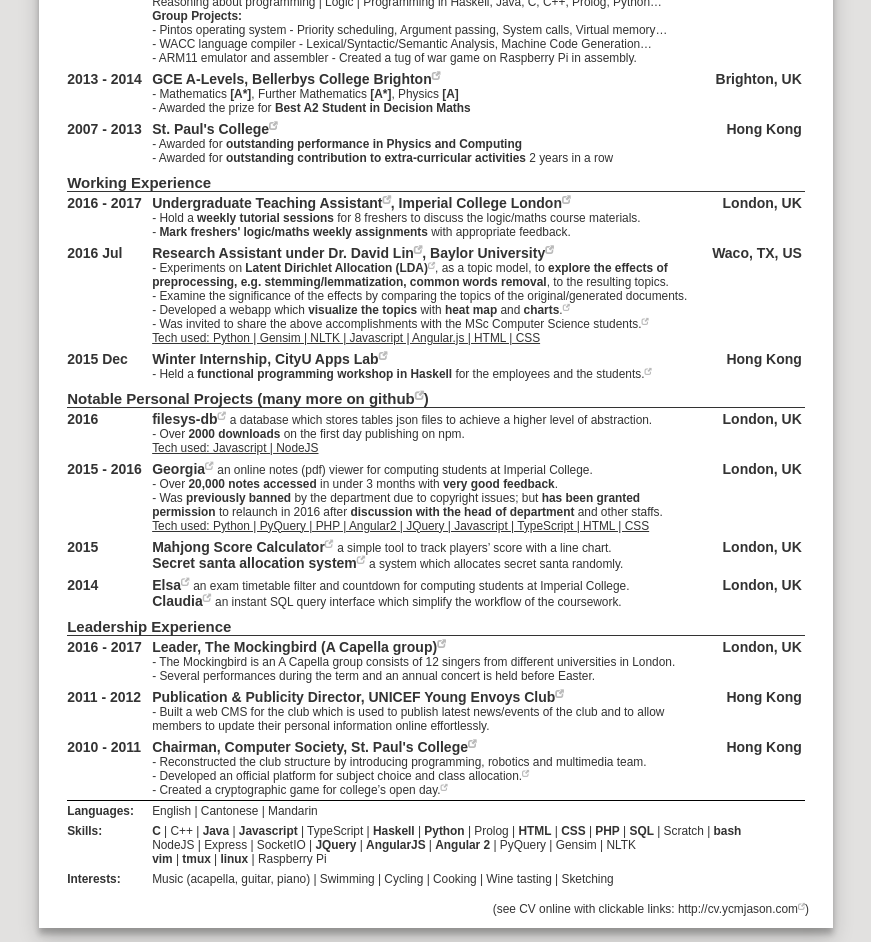
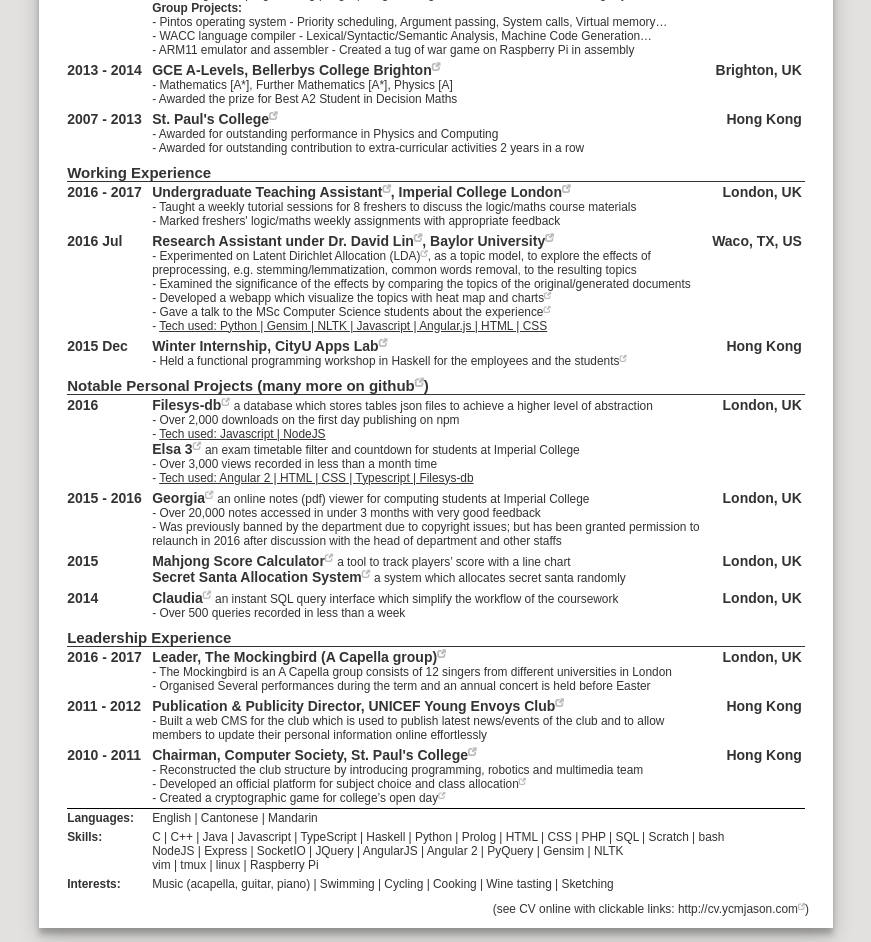
Before and after one commit to ycmjason/curriculum-vitae, a website: page public/index.html in a window 1280 px wide. Shown: the part 190-1132 px from the top of the page, without its empty margins (204-1075 px from the left). Drawn offline with nearby package versions, Linux system fonts and the light colour scheme.

Commit message:
fixed various words and spacing

```diff
--- a/public/css/cv.css
+++ b/public/css/cv.css
@@ -1,7 +1,7 @@
 .cv{
   margin-top: 0.5em;
   margin-bottom: 1em;
-  padding: 1.5em 2em;
+  padding: 1em 2em;
   font-size: 14px;
   line-height: normal;
 }
@@ -41,7 +41,7 @@
 
 .cv main table td{
   vertical-align: top;
-  padding: 3px 3px 3px 0;
+  padding: 2px 3px 3px 0;
 }
 
 .cv main table tr.other{
--- a/public/index.html
+++ b/public/index.html
@@ -38,14 +38,14 @@
               <b>BEng Computer Science, <a href="http://www.imperial.ac.uk/">Imperial College London</a></b>
               <small>
                 <ul>
-                  <li>1st class in year 1 and 2 with average mark 77%. Expected 1st class honours.</li>
+                  <li>1st class in year 1 and 2 with average mark 77%. Expected 1st class honours</li>
                 </ul>
                 <b>Courses:</b> Computer Vision | Type Systems for Programming Languages | Information and Coding Theory | Networks | Compilers | Operating system | Databases | A.I. | Hardware | Maths Methods | Reasoning about programming | Logic | Programming in Haskell, Java, C, C++, Prolog, Python…<br>
                 <b>Group Projects:</b>
                 <ul>
                   <li>Pintos operating system - Priority scheduling, Argument passing, System calls, Virtual memory…</li>
                   <li>WACC language compiler - Lexical/Syntactic/Semantic Analysis, Machine Code Generation…</li>
-                  <li>ARM11 emulator and assembler - Created a tug of war game on Raspberry Pi in assembly.</li>
+                  <li>ARM11 emulator and assembler - Created a tug of war game on Raspberry Pi in assembly</li>
                 </ul>
               </small>
             </td>
@@ -57,8 +57,8 @@
               <b>GCE A-Levels, <a href="http://www.bellerbys.com/locations/brighton">Bellerbys College Brighton</a></b>
               <small>
                 <ul>
-                  <li>Mathematics <b>[A*]</b>, Further Mathematics <b>[A*]</b>, Physics <b>[A]</b></li>
-                  <li>Awarded the prize for <b>Best A2 Student in Decision Maths</b></li>
+                  <li>Mathematics [A*], Further Mathematics [A*], Physics [A]</li>
+                  <li>Awarded the prize for Best A2 Student in Decision Maths</li>
                 </ul>
               </small>
             </td>
@@ -70,8 +70,8 @@
               <b><a href="http://www.spc.edu.hk">St. Paul's College</a></b>
               <small>
                 <ul>
-                  <li>Awarded for <b>outstanding performance in Physics and Computing</b></li>
-                  <li>Awarded for <b>outstanding contribution to extra-curricular activities</b> 2 years in a row</li>
+                  <li>Awarded for outstanding performance in Physics and Computing</li>
+                  <li>Awarded for outstanding contribution to extra-curricular activities 2 years in a row</li>
                 </ul>
               </small>
             </td>
@@ -88,8 +88,8 @@
               <b><a href="https://www.doc.ic.ac.uk/~mvalerae/firstyear/utas/utas.htm">Undergraduate Teaching Assistant</a>, <a href="http://www.imperial.ac.uk/">Imperial College London</a></b>
               <small>
                 <ul>
-                  <li>Hold a <b>weekly tutorial sessions</b> for 8 freshers to discuss the logic/maths course materials.</li>
-                  <li><b>Mark freshers' logic/maths weekly assignments</b> with appropriate feedback.</li>
+                  <li>Taught a weekly tutorial sessions for 8 freshers to discuss the logic/maths course materials</li>
+                  <li>Marked freshers' logic/maths weekly assignments with appropriate feedback</li>
                 </ul>
               </small>
             </td>
@@ -101,12 +101,12 @@
               <b>Research Assistant under <a href="http://www.ecs.baylor.edu/index.php?id=867332">Dr. David Lin</a>, <a href="http://www.baylor.edu/">Baylor University</a></b>
               <small>
                 <ul>
-                  <li>Experiments on <a href="https://en.wikipedia.org/wiki/Latent_Dirichlet_allocation"><b>Latent Dirichlet Allocation (LDA)</b></a>, as a topic model, to <b>explore the effects of preprocessing, e.g. stemming/lemmatization, common words removal</b>, to the resulting topics.</li>
-                  <li>Examine the significance of the effects by comparing the topics of the original/generated documents.</li>
-                  <li><a href="https://github.com/ycmjason/topic-visualisation">Developed a webapp which <b>visualize the topics</b> with <b>heat map</b> and <b>charts</b>.</a></li>
-                  <li><a href="https://docs.google.com/presentation/d/1gOqzw2jBK5JmMUaw6LyCmDPtl0NSPdRaoZYzbAmItBQ/edit?usp=sharing">Was invited to share the above accomplishments with the MSc Computer Science students.</a></li>
+                  <li>Experimented on <a href="https://en.wikipedia.org/wiki/Latent_Dirichlet_allocation">Latent Dirichlet Allocation (LDA)</a>, as a topic model, to explore the effects of preprocessing, e.g. stemming/lemmatization, common words removal, to the resulting topics</li>
+                  <li>Examined the significance of the effects by comparing the topics of the original/generated documents</li>
+                  <li><a href="https://github.com/ycmjason/topic-visualisation">Developed a webapp which visualize the topics with heat map and charts</a></li>
+                  <li><a href="https://docs.google.com/presentation/d/1gOqzw2jBK5JmMUaw6LyCmDPtl0NSPdRaoZYzbAmItBQ/edit?usp=sharing">Gave a talk to the MSc Computer Science students about the experience</a></li>
+                  <li><u>Tech used: Python | Gensim | NLTK | Javascript | Angular.js | HTML | CSS</u></li>
                 </ul>
-                <u>Tech used: Python | Gensim | NLTK | Javascript | Angular.js | HTML | CSS</u>
               </small>
             </td>
             <td>Waco, TX, US</td>
@@ -117,7 +117,7 @@
               <b>Winter Internship, <a href="http://appslab.hk/">CityU Apps Lab</a></b>
               <small>
                 <ul>
-                  <li><a href="https://github.com/ycmjason/haskell_workshop">Held a <b>functional programming workshop in Haskell</b> for the employees and the students.</a></li>
+                  <li><a href="https://github.com/ycmjason/haskell_workshop">Held a functional programming workshop in Haskell for the employees and the students</a></li>
                 </ul>
               </small>
             </td>
@@ -131,12 +131,19 @@
           <tr>
             <td>2016</td>
             <td>
-              <a href="https://www.npmjs.com/package/filesys-db"><b>filesys-db</b></a> <small>a database which stores tables json files to achieve a higher level of abstraction.</small>
+              <a href="https://www.npmjs.com/package/filesys-db"><b>Filesys-db</b></a> <small>a database which stores tables json files to achieve a higher level of abstraction</small>
               <small>
                 <ul>
-                  <li>Over <b>2000 downloads</b> on the first day publishing on npm.</li>
+                  <li>Over 2,000 downloads on the first day publishing on npm</li>
+                  <li><u>Tech used: Javascript | NodeJS</u></li>
                 </ul>
-                <u>Tech used: Javascript | NodeJS</u>
+              </small>
+              <a href="https://github.com/ycmjason/elsa3"><b>Elsa 3</b></a> <small>an exam timetable filter and countdown for students at Imperial College</small><br>
+              <small>
+                <ul>
+                  <li>Over 3,000 views recorded in less than a month time</li>
+                  <li><u>Tech used: Angular 2 | HTML | CSS | Typescript | Filesys-db</u></li>
+                </ul>
               </small>
             </td>
             <td>London, UK</td>
@@ -144,13 +151,12 @@
           <tr>
             <td>2015 - 2016</td>
             <td>
-              <a href="https://github.com/ycmjason/ic-Georgia"><b>Georgia</b></a> <small>an online notes (pdf) viewer for computing students at Imperial College.</small>
+              <a href="https://github.com/ycmjason/ic-Georgia"><b>Georgia</b></a> <small>an online notes (pdf) viewer for computing students at Imperial College</small>
               <small>
                 <ul>
-                  <li>Over <b>20,000 notes accessed</b> in under 3 months with <b>very good feedback</b>.</li>
-                  <li>Was <b>previously banned</b> by the department due to copyright issues; but <b>has been granted permission</b> to relaunch in 2016 after <b>discussion with the head of department</b> and other staffs.</li>
+                  <li>Over 20,000 notes accessed in under 3 months with very good feedback</li>
+                  <li>Was previously banned by the department due to copyright issues; but has been granted permission to relaunch in 2016 after discussion with the head of department and other staffs</li>
                 </ul>
-                <u>Tech used: Python | PyQuery | PHP | Angular2 | JQuery | Javascript | TypeScript | HTML | CSS</u>
               </small>
             </td>
             <td>London, UK</td>
@@ -158,16 +164,20 @@
           <tr>
             <td>2015</td>
             <td>
-              <a href="https://github.com/ycmjason/mahjongCalculator"><b>Mahjong Score Calculator</b></a> <small>a simple tool to track players’ score with a line chart.</small><br>
-              <a href="https://github.com/ycmjason/mbssas"><b>Secret santa allocation system</b></a> <small>a system which allocates secret santa randomly.</small><br>
+              <a href="https://github.com/ycmjason/mahjongCalculator"><b>Mahjong Score Calculator</b></a> <small>a tool to track players’ score with a line chart</small><br>
+              <a href="https://github.com/ycmjason/mbssas"><b>Secret Santa Allocation System</b></a> <small>a system which allocates secret santa randomly</small><br>
             </td>
             <td>London, UK</td>
           </tr>
           <tr>
             <td>2014</td>
             <td>
-              <a href="https://github.com/ycmjason/ic-Elsa"><b>Elsa</b></a> <small>an exam timetable filter and countdown for computing students at Imperial College.</small><br>
-              <a href="https://github.com/ycmjason/ic-Claudia"><b>Claudia</b></a> <small>an instant SQL query interface which simplify the workflow of the coursework.</small>
+              <a href="https://github.com/ycmjason/ic-Claudia"><b>Claudia</b></a> <small>an instant SQL query interface which simplify the workflow of the coursework</small>
+              <small>
+                <ul>
+                  <li>Over 500 queries recorded in less than a week</li>
+                </ul>
+              </small>
             </td>
             <td>London, UK</td>
           </tr>
@@ -182,8 +192,8 @@
               <b>Leader, <a href="https://www.youtube.com/user/MockingbirdMosing">The Mockingbird (A Capella group)</a></b>
               <small>
                 <ul>
-                  <li>The Mockingbird is an A Capella group consists of 12 singers from different universities in London.</li>
-                  <li>Several performances during the term and an annual concert is held before Easter.</li>
+                  <li>The Mockingbird is an A Capella group consists of 12 singers from different universities in London</li>
+                  <li>Organised Several performances during the term and an annual concert is held before Easter</li>
                 </ul>
               </small>
             </td>
@@ -195,7 +205,7 @@
               <b>Publication &amp; Publicity Director, <a href="http://www.unicef.org.hk/en/youth-educators/young-envoys-club/">UNICEF Young Envoys Club</a></b>
               <small>
                 <ul>
-                  <li>Built a web CMS for the club which is used to publish latest news/events of the club and to allow members to update their personal information online effortlessly.</li>
+                  <li>Built a web CMS for the club which is used to publish latest news/events of the club and to allow members to update their personal information online effortlessly</li>
                 </ul>
               </small>
             </td>
@@ -207,9 +217,9 @@
               <b>Chairman, <a href="https://www.facebook.com/spccompsoc/">Computer Society, St. Paul's College</a></b>
               <small>
                 <ul>
-                  <li>Reconstructed the club structure by introducing programming, robotics and multimedia team.</li>
-                  <li><a href="https://github.com/ycmjason/spc-NSS">Developed an official platform for subject choice and class allocation.</a></li>
-                  <li><a href="https://github.com/ycmjason/spc-cryptogame">Created a cryptographic game for college’s open day.</a></li>
+                  <li>Reconstructed the club structure by introducing programming, robotics and multimedia team</li>
+                  <li><a href="https://github.com/ycmjason/spc-NSS">Developed an official platform for subject choice and class allocation</a></li>
+                  <li><a href="https://github.com/ycmjason/spc-cryptogame">Created a cryptographic game for college’s open day</a></li>
                 </ul>
               </small>
             </td>
@@ -232,9 +242,9 @@
               <b>Skills:</b>
             </td>
             <td colspan="2">
-              <b>C</b> | C++ | <b>Java</b> | <b>Javascript</b> | TypeScript | <b>Haskell</b> | <b>Python</b> | Prolog | <b>HTML</b> | <b>CSS</b> | <b>PHP</b> | <b>SQL</b> | Scratch | <b>bash</b> <br>
-              NodeJS | Express | SocketIO | <b>JQuery</b> | <b>AngularJS</b> | <b>Angular 2</b> | PyQuery | Gensim | NLTK<br>
-              <b>vim</b> | <b>tmux</b> | <b>linux</b> | Raspberry Pi
+              C | C++ | Java | Javascript | TypeScript | Haskell | Python | Prolog | HTML | CSS | PHP | SQL | Scratch | bash <br>
+              NodeJS | Express | SocketIO | JQuery | AngularJS | Angular 2 | PyQuery | Gensim | NLTK<br>
+              vim | tmux | linux | Raspberry Pi
             </td>
           </tr>
 
```
